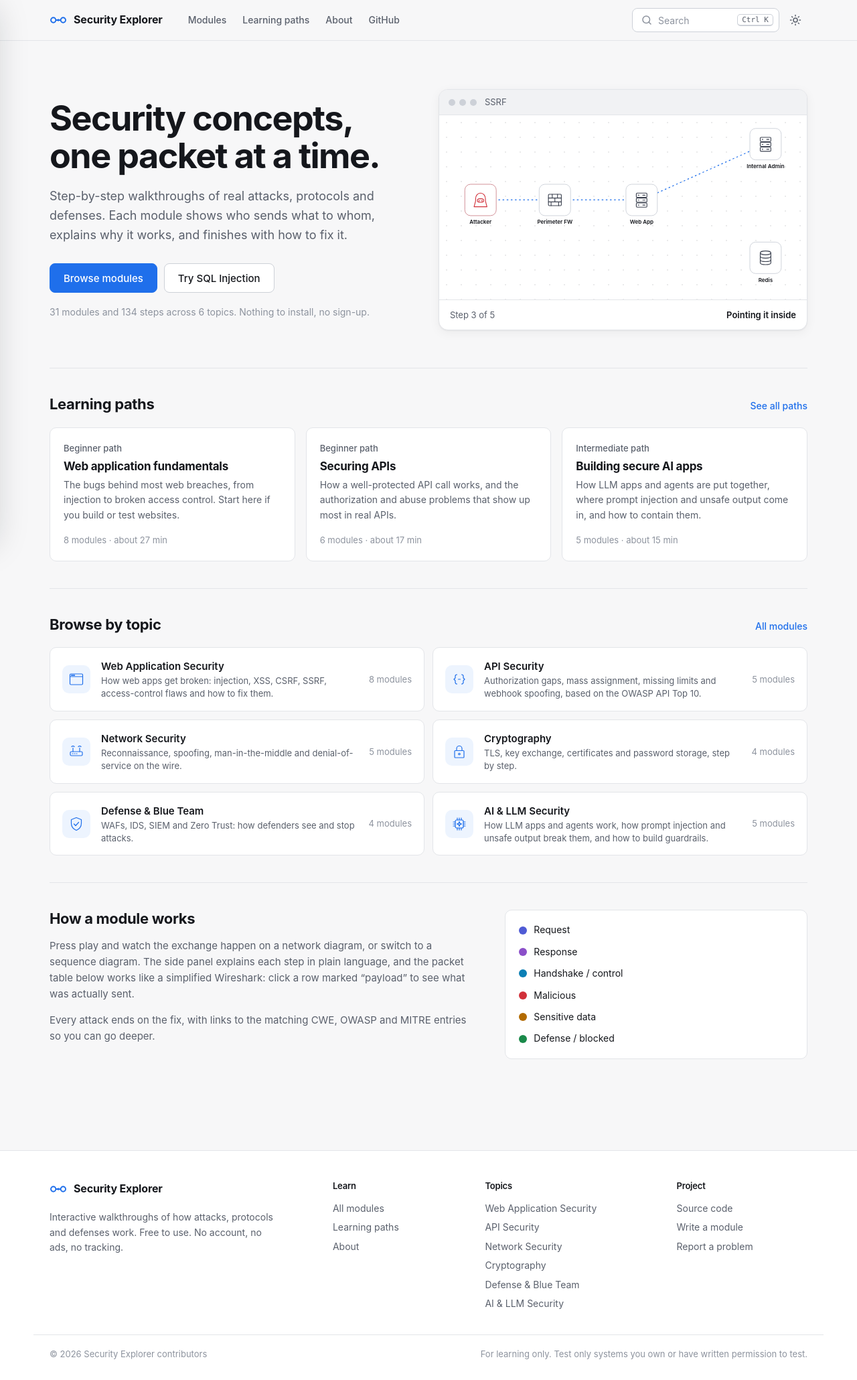
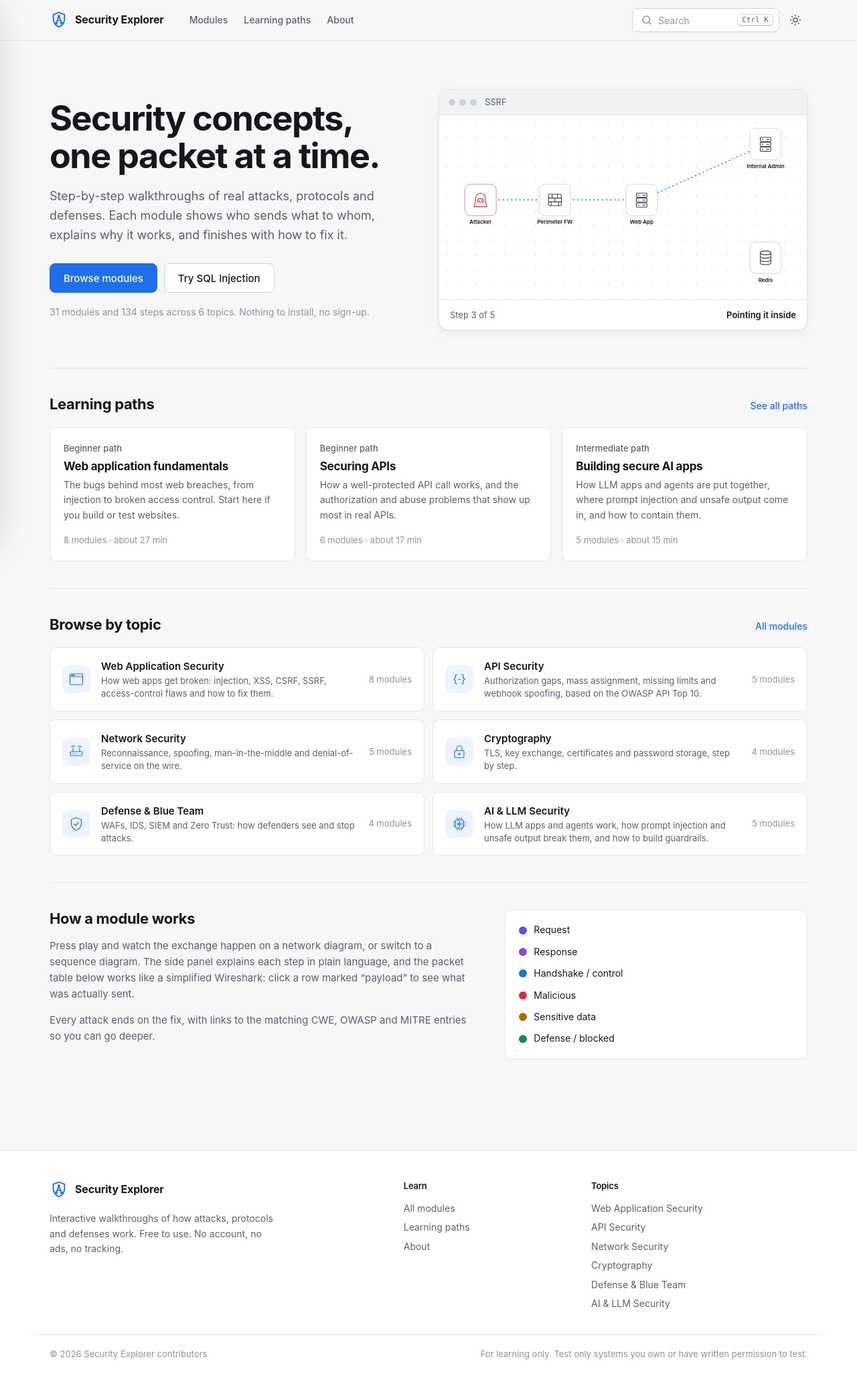
Before and after one commit to MUKTESH324/security-explorer, a plain HTML site: page index.html in a window 1280 px wide. Shown: the whole page at 67% size. Drawn offline with Linux system fonts and the light colour scheme.

Commit message:
New shield logo; remove GitHub links from the site
Replace the logo with a shield whose three connected nodes form a
hidden "A", with a bolder favicon variant for small sizes. Remove the
GitHub link from the header, the Project column from the footer and
the GitHub-based Contributing section from the About page.

```diff
--- a/css/style.css
+++ b/css/style.css
@@ -82,8 +82,9 @@ kbd { font-size: 11px; color: var(--muted); border: 1px solid var(--border-stron
 .site-header { position: sticky; top: 0; z-index: 30; background: color-mix(in srgb, var(--bg) 85%, transparent); backdrop-filter: saturate(1.4) blur(12px); border-bottom: 1px solid var(--border); }
 .header-inner { display: flex; align-items: center; gap: 28px; height: 60px; }
 .brand { display: inline-flex; align-items: center; gap: 10px; color: var(--text); font-weight: 650; font-size: 16px; letter-spacing: -0.01em; text-decoration: none !important; white-space: nowrap; }
-.brand-mark { width: 26px; height: 26px; fill: none; stroke: var(--accent); stroke-width: 2.4; }
-.brand-mark .dot { fill: var(--accent); stroke: none; }
+.brand-mark { width: 28px; height: 28px; flex: none; fill: none; stroke: var(--accent); stroke-width: 4.5; stroke-linecap: round; stroke-linejoin: round; }
+.brand-mark .a { stroke-width: 4; }
+.brand-mark circle { fill: var(--accent); stroke: none; }
 .main-nav { display: flex; gap: 4px; }
 .main-nav a { color: var(--muted); font-size: 14px; font-weight: 500; padding: 6px 10px; border-radius: 6px; text-decoration: none; }
 .main-nav a:hover { color: var(--text); background: var(--surface-2); }
@@ -354,7 +355,7 @@ tr.raw pre { margin: 0; white-space: pre-wrap; overflow-wrap: anywhere; font: 12
 /* ===== Footer ===== */
 .site-footer { border-top: 1px solid var(--border); background: var(--surface); margin-top: 24px; font-size: 14px; }
 body[data-view="explorer"] .site-footer { margin-top: 0; }
-.footer-grid { display: grid; grid-template-columns: 2fr 1fr 1.3fr 1fr; gap: 32px; padding-top: 44px; padding-bottom: 32px; }
+.footer-grid { display: grid; grid-template-columns: 2fr 1fr 1.3fr; gap: 32px; padding-top: 44px; padding-bottom: 32px; }
 .footer-grid h3 { font-size: 13px; font-weight: 600; margin-bottom: 12px; }
 .footer-grid a:not(.brand) { display: block; color: var(--muted); padding: 3px 0; }
 .footer-grid a:not(.brand):hover { color: var(--text); }
--- a/index.html
+++ b/index.html
@@ -25,14 +25,13 @@
 <header class="site-header" id="siteHeader">
   <div class="wrap header-inner">
     <a href="#/" class="brand" aria-label="Security Explorer home">
-      <svg viewBox="0 0 32 32" class="brand-mark" aria-hidden="true"><circle cx="7" cy="16" r="4.5"/><circle cx="25" cy="16" r="4.5"/><path d="M11.5 16h9"/><circle cx="16" cy="16" r="2.2" class="dot"/></svg>
+      <svg viewBox="0 0 64 64" class="brand-mark" aria-hidden="true"><path d="M32 6 13 13v15c0 13 8 22.5 19 27.5C43 50.5 51 41 51 28V13z"/><path class="a" d="M23 42 32 18 41 42M26.5 33.5h11"/><circle cx="32" cy="18" r="4.2"/><circle cx="23" cy="42" r="4.2"/><circle cx="41" cy="42" r="4.2"/></svg>
       <span>Security Explorer</span>
     </a>
     <nav class="main-nav" id="mainNav" aria-label="Main">
       <a href="#/modules" data-nav="modules">Modules</a>
       <a href="#/paths" data-nav="paths">Learning paths</a>
       <a href="#/about" data-nav="about">About</a>
-      <a href="#" class="repo-link" data-repo="" hidden>GitHub</a>
     </nav>
     <div class="header-actions">
       <button id="searchBtn" class="search-trigger" type="button" aria-label="Search modules">
@@ -104,7 +103,7 @@
   <div class="wrap footer-grid">
     <div class="footer-about">
       <a href="#/" class="brand">
-        <svg viewBox="0 0 32 32" class="brand-mark" aria-hidden="true"><circle cx="7" cy="16" r="4.5"/><circle cx="25" cy="16" r="4.5"/><path d="M11.5 16h9"/><circle cx="16" cy="16" r="2.2" class="dot"/></svg>
+        <svg viewBox="0 0 64 64" class="brand-mark" aria-hidden="true"><path d="M32 6 13 13v15c0 13 8 22.5 19 27.5C43 50.5 51 41 51 28V13z"/><path class="a" d="M23 42 32 18 41 42M26.5 33.5h11"/><circle cx="32" cy="18" r="4.2"/><circle cx="23" cy="42" r="4.2"/><circle cx="41" cy="42" r="4.2"/></svg>
         <span>Security Explorer</span>
       </a>
       <p>Interactive walkthroughs of how attacks, protocols and defenses work. Free to use. No account, no ads, no tracking.</p>
@@ -118,12 +117,6 @@
     <div>
       <h3>Topics</h3>
       <div id="footerTopics"></div>
-    </div>
-    <div id="footerProject" hidden>
-      <h3>Project</h3>
-      <a data-repo="" href="#">Source code</a>
-      <a data-repo="/blob/main/CONTRIBUTING.md" href="#">Write a module</a>
-      <a data-repo="/issues/new" href="#">Report a problem</a>
     </div>
   </div>
   <div class="wrap footer-bottom">
--- a/js/app.js
+++ b/js/app.js
@@ -8,7 +8,6 @@
   const fmt = (s) => esc(s).replace(/`([^`]+)`/g, '<code>$1</code>');
   const NS = 'http://www.w3.org/2000/svg';
   const SITE = CFG.siteName || 'Security Explorer';
-  const REPO = String(CFG.repoUrl || '').replace(/\/+$/, '');
   const EVIL = new Set(['attacker', 'c2']);
   const GOOD = new Set(['shield', 'ids', 'siem', 'gateway']);
   const KIND_NAME = { attack: 'Attack', protocol: 'How it works', defense: 'Defense' };
@@ -283,11 +282,7 @@
         <p>IP addresses and domains in the examples come from ranges reserved for documentation, so they don't point at anyone's real systems.</p>
 
         <h2>Privacy</h2>
-        <p>No accounts, analytics, ads or cookies. The only thing stored is your light/dark theme choice, in your own browser.</p>
-
-        <h2>Contributing</h2>
-        <p>Modules are plain JavaScript data files, so adding one doesn't need a build setup. ${REPO ? `See the <a href="${esc(REPO)}/blob/main/CONTRIBUTING.md" ${ext}>contributor guide</a>, or <a href="${esc(REPO)}/issues/new" ${ext}>report a mistake</a>.` : 'See <code>CONTRIBUTING.md</code> in the source for the format.'} Corrections are just as welcome as new modules.</p>
-      </article>`;
+        <p>No accounts, analytics, ads or cookies. The only thing stored is your light/dark theme choice, in your own browser.</p>      </article>`;
   }
 
   const notFoundHTML = () => `
@@ -572,10 +567,6 @@
     $('#kbdHint').textContent = isMac() ? '⌘K' : 'Ctrl K';
     $('#year').textContent = new Date().getFullYear();
     $('#footerTopics').innerHTML = LIVE.map((d) => `<a href="#/modules/${d.id}">${esc(d.name)}</a>`).join('');
-    if (REPO) {
-      $$('[data-repo]').forEach((a) => { a.href = REPO + a.dataset.repo; a.target = '_blank'; a.rel = 'noopener'; a.hidden = false; });
-      $('#footerProject').hidden = false;
-    }
   }
 
   /* ---------- events ---------- */
--- a/js/config.js
+++ b/js/config.js
@@ -1,11 +1,4 @@
-/*
- * Site settings. Edit these before you deploy.
- *
- * repoUrl: your public GitHub repository, e.g. "https://github.com/your-org/security-explorer".
- *          When set, the header and footer show Source, Contribute and Report-a-problem links.
- *          Leave it empty to hide those links.
- */
+/* Site settings. */
 window.SE_CONFIG = {
   siteName: 'Security Explorer',
-  repoUrl: 'https://github.com/MUKTESH324/security-explorer',
 };
```
Also changed, not shown: favicon.svg, 1 other file.
